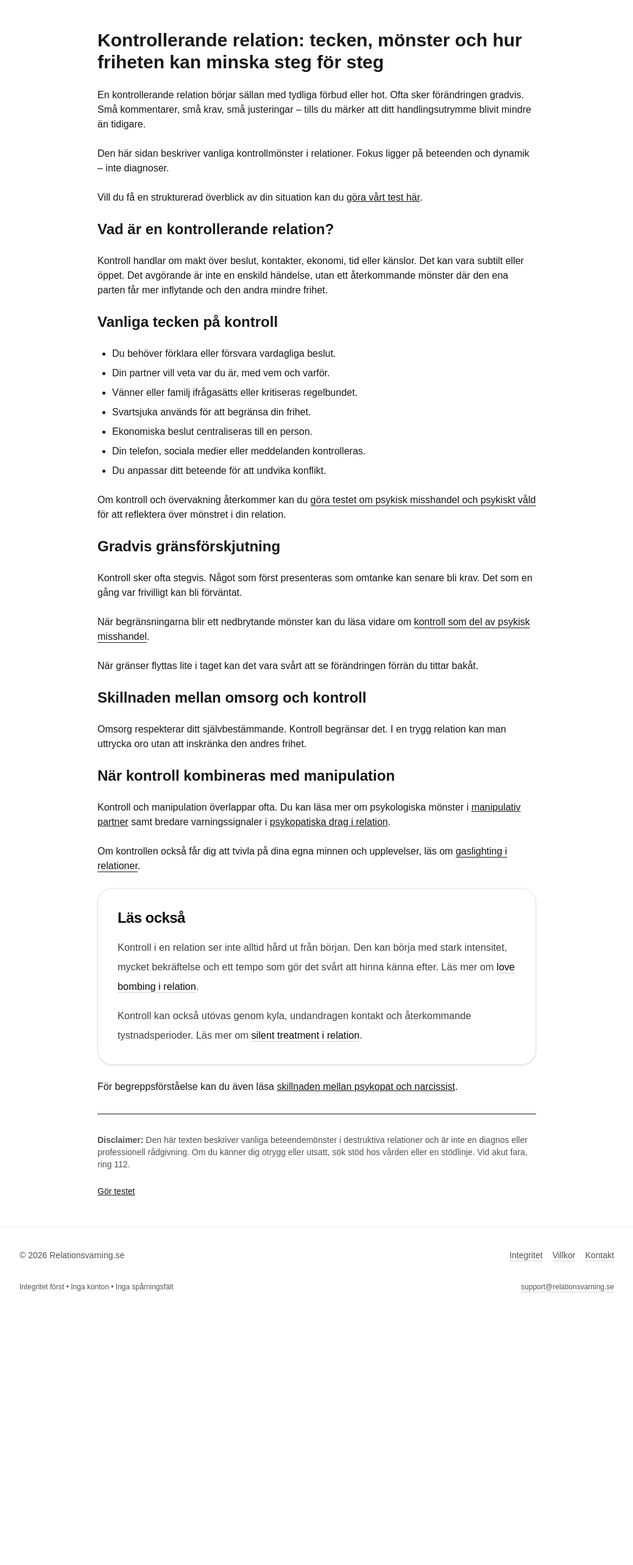
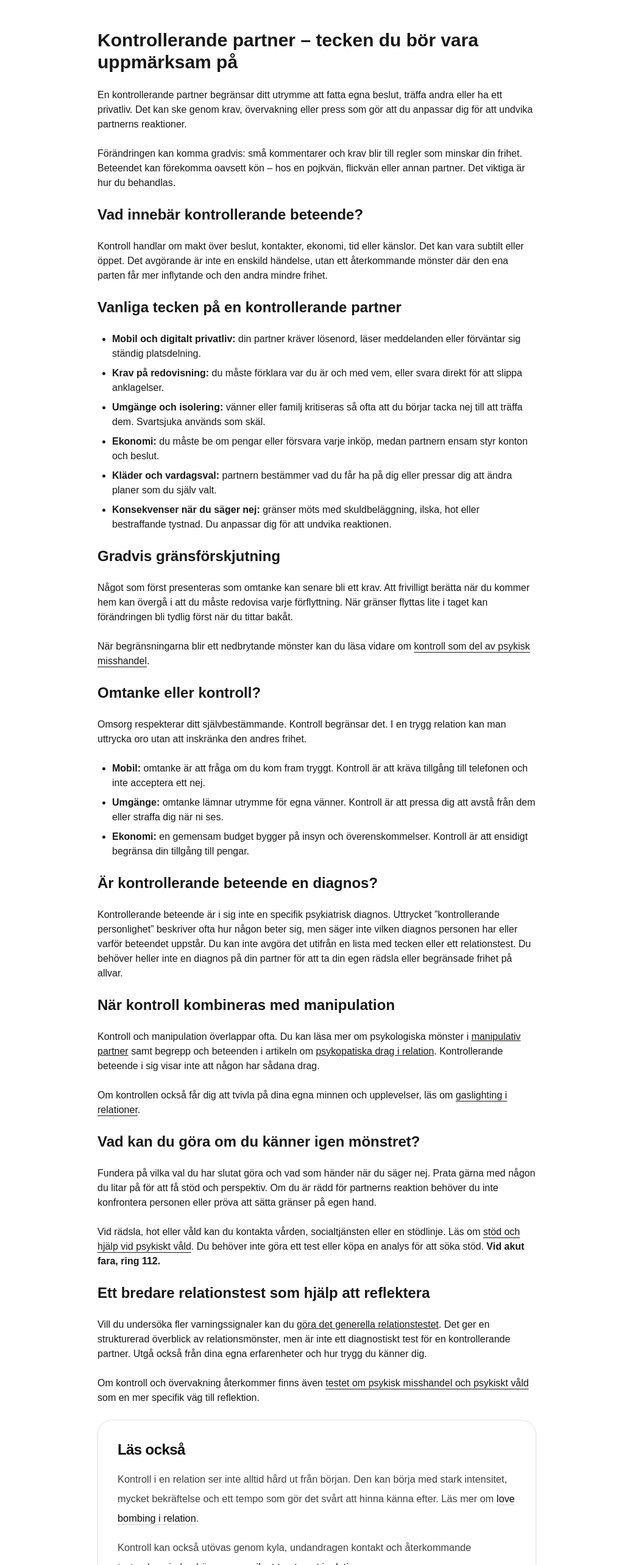
Before and after one commit to rickey88-rgb/relationstest, a Next.js app: page /kontrollerande-relation in a window 1280 px wide. Shown: the top 2566 px of the page at 61% size, without its empty margins (120-1159 px from the left). Before the commit the page ends 2156 px from the top, so only its background shows below. Built offline with nearby package versions, Linux system fonts and the light colour scheme.

Commit message:
Improve controlling partner SEO content

```diff
--- a/app/kontrollerande-relation/page.tsx
+++ b/app/kontrollerande-relation/page.tsx
@@ -1,9 +1,9 @@
 import Link from "next/link";
 
 export const metadata = {
-  title: "Kontrollerande relation – tecken, mönster och varningssignaler",
+  title: "Kontrollerande partner – tecken på kontrollerande beteende",
   description:
-    "Tecken på en kontrollerande relation. Saklig genomgång av kontrollbeteenden, isolering, gränsförskjutning och hur friheten kan minska steg för steg.",
+    "Hur märks en kontrollerande partner? Läs om vanliga tecken, skillnaden mellan omtanke och kontroll och vad du kan göra om du känner igen beteendet.",
   alternates: {
     canonical: "https://www.relationsvarning.se/kontrollerande-relation",
   },
@@ -14,30 +14,23 @@ export default function Page() {
     <main className="mx-auto max-w-3xl px-6 py-12">
       <article className="space-y-6">
         <h1 className="text-3xl font-semibold">
-          Kontrollerande relation: tecken, mönster och hur friheten kan minska steg för steg
+          Kontrollerande partner – tecken du bör vara uppmärksam på
         </h1>
 
         <p>
-          En kontrollerande relation börjar sällan med tydliga förbud eller hot.
-          Ofta sker förändringen gradvis. Små kommentarer, små krav, små justeringar –
-          tills du märker att ditt handlingsutrymme blivit mindre än tidigare.
+          En kontrollerande partner begränsar ditt utrymme att fatta egna beslut,
+          träffa andra eller ha ett privatliv. Det kan ske genom krav, övervakning
+          eller press som gör att du anpassar dig för att undvika partnerns reaktioner.
         </p>
 
         <p>
-          Den här sidan beskriver vanliga kontrollmönster i relationer. Fokus ligger
-          på beteenden och dynamik – inte diagnoser.
-        </p>
-
-        <p>
-          Vill du få en strukturerad överblick av din situation kan du{" "}
-          <Link href="/test" className="underline">
-            göra vårt test här
-          </Link>
-          .
+          Förändringen kan komma gradvis: små kommentarer och krav blir till regler
+          som minskar din frihet. Beteendet kan förekomma oavsett kön – hos en
+          pojkvän, flickvän eller annan partner. Det viktiga är hur du behandlas.
         </p>
 
         <h2 className="text-2xl font-semibold">
-          Vad är en kontrollerande relation?
+          Vad innebär kontrollerande beteende?
         </h2>
 
         <p>
@@ -48,29 +41,27 @@ export default function Page() {
         </p>
 
         <h2 className="text-2xl font-semibold">
-          Vanliga tecken på kontroll
+          Vanliga tecken på en kontrollerande partner
         </h2>
 
         <ul className="list-disc pl-6 space-y-2">
-          <li>Du behöver förklara eller försvara vardagliga beslut.</li>
-          <li>Din partner vill veta var du är, med vem och varför.</li>
-          <li>Vänner eller familj ifrågasätts eller kritiseras regelbundet.</li>
-          <li>Svartsjuka används för att begränsa din frihet.</li>
-          <li>Ekonomiska beslut centraliseras till en person.</li>
-          <li>Din telefon, sociala medier eller meddelanden kontrolleras.</li>
-          <li>Du anpassar ditt beteende för att undvika konflikt.</li>
+          <li><strong>Mobil och digitalt privatliv:</strong> din partner kräver lösenord, läser meddelanden eller förväntar sig ständig platsdelning.</li>
+          <li><strong>Krav på redovisning:</strong> du måste förklara var du är och med vem, eller svara direkt för att slippa anklagelser.</li>
+          <li><strong>Umgänge och isolering:</strong> vänner eller familj kritiseras så ofta att du börjar tacka nej till att träffa dem. Svartsjuka används som skäl.</li>
+          <li><strong>Ekonomi:</strong> du måste be om pengar eller försvara varje inköp, medan partnern ensam styr konton och beslut.</li>
+          <li><strong>Kläder och vardagsval:</strong> partnern bestämmer vad du får ha på dig eller pressar dig att ändra planer som du själv valt.</li>
+          <li><strong>Konsekvenser när du säger nej:</strong> gränser möts med skuldbeläggning, ilska, hot eller bestraffande tystnad. Du anpassar dig för att undvika reaktionen.</li>
         </ul>
-        <p>
-          Om kontroll och övervakning återkommer kan du <Link href="/psykisk-misshandel-relation/test" className="underline underline-offset-4">göra testet om psykisk misshandel och psykiskt våld</Link> för att reflektera över mönstret i din relation.
-        </p>
 
         <h2 className="text-2xl font-semibold">
           Gradvis gränsförskjutning
         </h2>
 
         <p>
-          Kontroll sker ofta stegvis. Något som först presenteras som omtanke kan
-          senare bli krav. Det som en gång var frivilligt kan bli förväntat.
+          Något som först presenteras som omtanke kan senare bli ett krav. Att
+          frivilligt berätta när du kommer hem kan övergå i att du måste redovisa
+          varje förflyttning. När gränser flyttas lite i taget kan förändringen
+          bli tydlig först när du tittar bakåt.
         </p>
 
         <p>
@@ -79,19 +70,32 @@ export default function Page() {
           .
         </p>
 
-        <p>
-          När gränser flyttas lite i taget kan det vara svårt att se förändringen
-          förrän du tittar bakåt.
-        </p>
-
         <h2 className="text-2xl font-semibold">
-          Skillnaden mellan omsorg och kontroll
+          Omtanke eller kontroll?
         </h2>
 
         <p>
           Omsorg respekterar ditt självbestämmande. Kontroll begränsar det.
           I en trygg relation kan man uttrycka oro utan att inskränka den andres
           frihet.
+        </p>
+
+        <ul className="list-disc pl-6 space-y-2">
+          <li><strong>Mobil:</strong> omtanke är att fråga om du kom fram tryggt. Kontroll är att kräva tillgång till telefonen och inte acceptera ett nej.</li>
+          <li><strong>Umgänge:</strong> omtanke lämnar utrymme för egna vänner. Kontroll är att pressa dig att avstå från dem eller straffa dig när ni ses.</li>
+          <li><strong>Ekonomi:</strong> en gemensam budget bygger på insyn och överenskommelser. Kontroll är att ensidigt begränsa din tillgång till pengar.</li>
+        </ul>
+
+        <h2 className="text-2xl font-semibold">
+          Är kontrollerande beteende en diagnos?
+        </h2>
+        <p>
+          Kontrollerande beteende är i sig inte en specifik psykiatrisk diagnos.
+          Uttrycket ”kontrollerande personlighet” beskriver ofta hur någon beter
+          sig, men säger inte vilken diagnos personen har eller varför beteendet
+          uppstår. Du kan inte avgöra det utifrån en lista med tecken eller ett
+          relationstest. Du behöver heller inte en diagnos på din partner för att
+          ta din egen rädsla eller begränsade frihet på allvar.
         </p>
 
         <h2 className="text-2xl font-semibold">
@@ -104,17 +108,46 @@ export default function Page() {
           <Link href="/manipulativ-partner" className="underline">
             manipulativ partner
           </Link>{" "}
-          samt bredare varningssignaler i{" "}
+          samt begrepp och beteenden i artikeln om{" "}
           <Link href="/psykopatiska-drag-relation" className="underline">
             psykopatiska drag i relation
           </Link>
-          .
+          . Kontrollerande beteende i sig visar inte att någon har sådana drag.
         </p>
 
         <p>
           Om kontrollen också får dig att tvivla på dina egna minnen och upplevelser, läs om{" "}
           <Link href="/gaslighting-relation" className="underline underline-offset-4">gaslighting i relationer</Link>
           .
+        </p>
+
+        <h2 className="text-2xl font-semibold">
+          Vad kan du göra om du känner igen mönstret?
+        </h2>
+        <p>
+          Fundera på vilka val du har slutat göra och vad som händer när du säger
+          nej. Prata gärna med någon du litar på för att få stöd och perspektiv.
+          Om du är rädd för partnerns reaktion behöver du inte konfrontera personen
+          eller pröva att sätta gränser på egen hand.
+        </p>
+        <p>
+          Vid rädsla, hot eller våld kan du kontakta vården, socialtjänsten eller en
+          stödlinje. Läs om <Link href="/psykiskt-vald/hjalp" className="underline underline-offset-4">stöd och hjälp vid psykiskt våld</Link>.
+          Du behöver inte göra ett test eller köpa en analys för att söka stöd.
+          <strong> Vid akut fara, ring 112.</strong>
+        </p>
+
+        <h2 className="text-2xl font-semibold">
+          Ett bredare relationstest som hjälp att reflektera
+        </h2>
+        <p>
+          Vill du undersöka fler varningssignaler kan du <Link href="/test" className="underline">göra det generella relationstestet</Link>.
+          Det ger en strukturerad överblick av relationsmönster, men är inte ett
+          diagnostiskt test för en kontrollerande partner. Utgå också från dina
+          egna erfarenheter och hur trygg du känner dig.
+        </p>
+        <p>
+          Om kontroll och övervakning återkommer finns även <Link href="/psykisk-misshandel-relation/test" className="underline underline-offset-4">testet om psykisk misshandel och psykiskt våld</Link> som en mer specifik väg till reflektion.
         </p>
 
         <section className="rounded-3xl border border-neutral-200 bg-white p-7 shadow-sm md:p-8">
@@ -167,11 +200,6 @@ export default function Page() {
           stöd hos vården eller en stödlinje. Vid akut fara, ring 112.
         </p>
 
-        <p className="text-sm">
-          <Link href="/test" className="underline">
-            Gör testet
-          </Link>
-        </p>
       </article>
     </main>
   );
```
